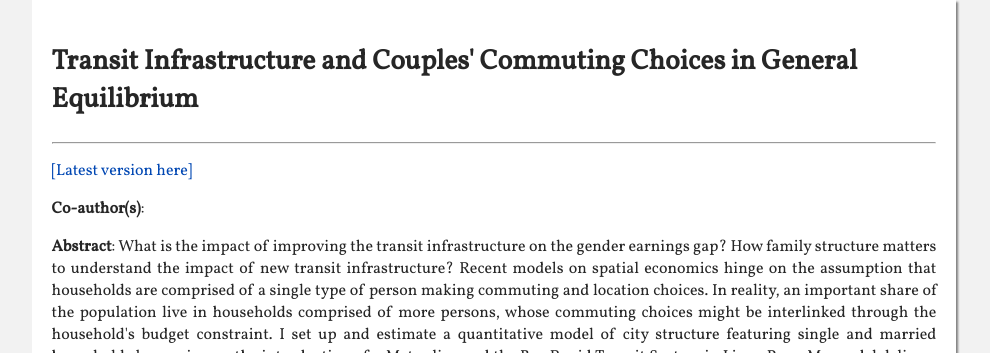
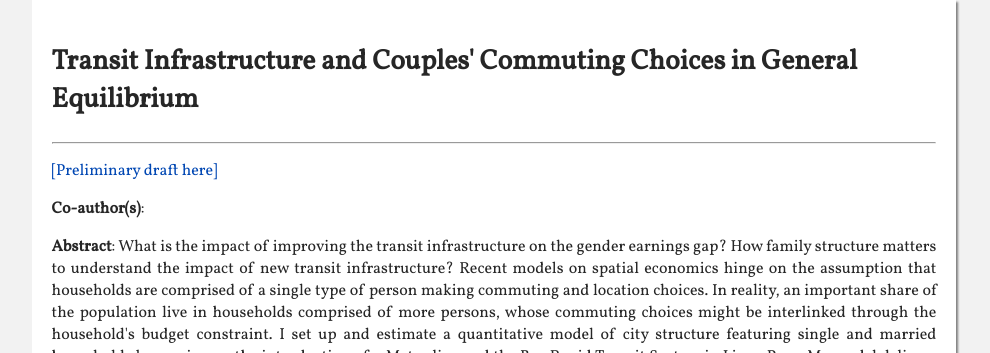
Before and after one commit to dvelasquezc/dvelasquezc.github.io, a Jekyll site: the page built from _research/lima_gender_urban.md, in a window 1280 px wide. Shown: the part 82-435 px from the top of the page, without its empty margins (146-1136 px from the left). Built offline with Jekyll 4.4.1, drawn with Linux system fonts in a browser that asks for light colours; some web fonts are replaced.

Commit message:
update draft

```diff
--- a/_research/lima_gender_urban.md
+++ b/_research/lima_gender_urban.md
@@ -12,7 +12,7 @@ layout: page
 #corregir como se ponen pdfs
 ---
 
-<a href="{{ "/assets/pdfs/lima_couples_urban.pdf" | prepend: site.baseurl | prepend: site.url }}" target="_blank"> [Latest version here] </a>
+<a href="{{ "/assets/pdfs/lima_couples_urban.pdf" | prepend: site.baseurl | prepend: site.url }}" target="_blank"> [Preliminary draft here] </a>
 
 <p><b>Co-author(s)</b>: {{ page.coauthors }} </p>
 
```
Also changed, not shown: _pages/research.md (+1 -1 lines).
